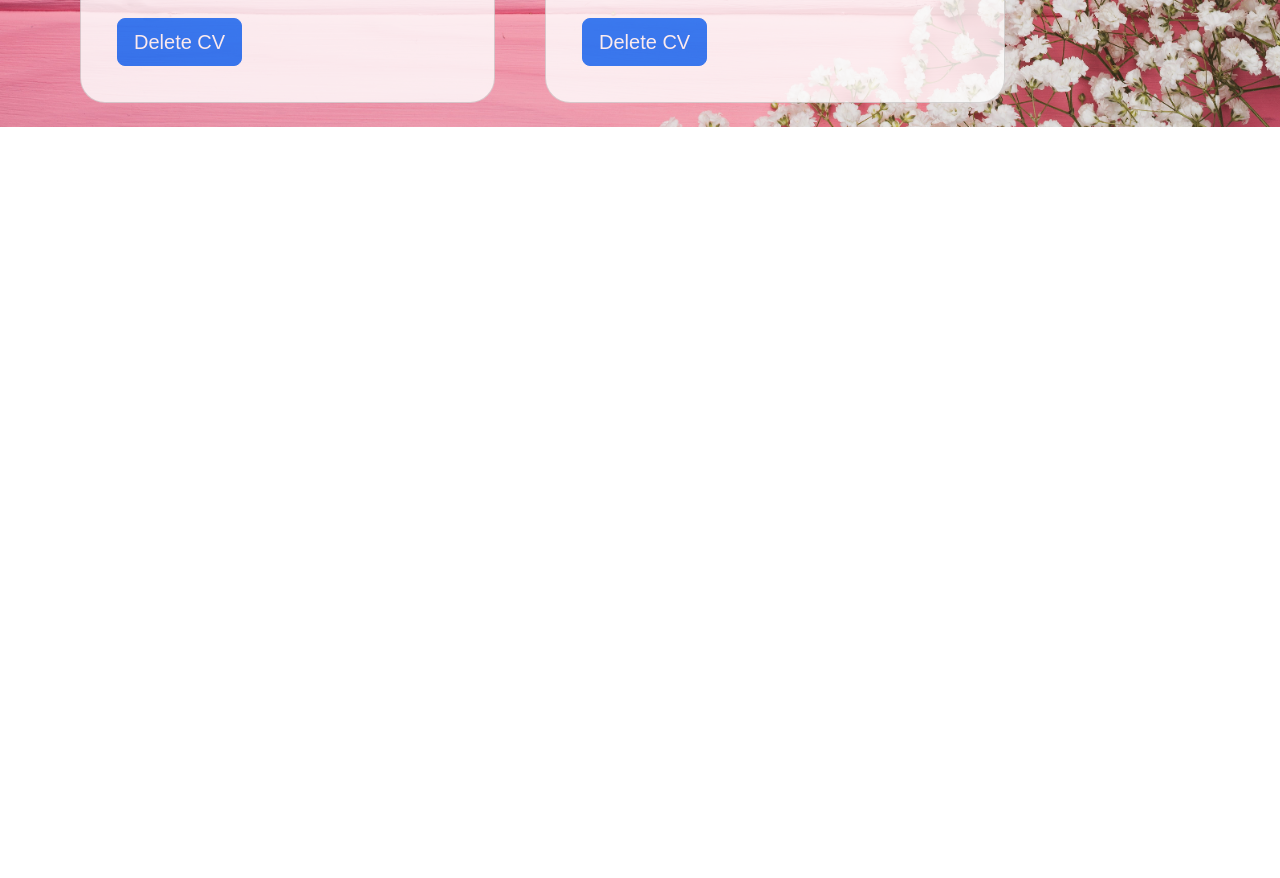
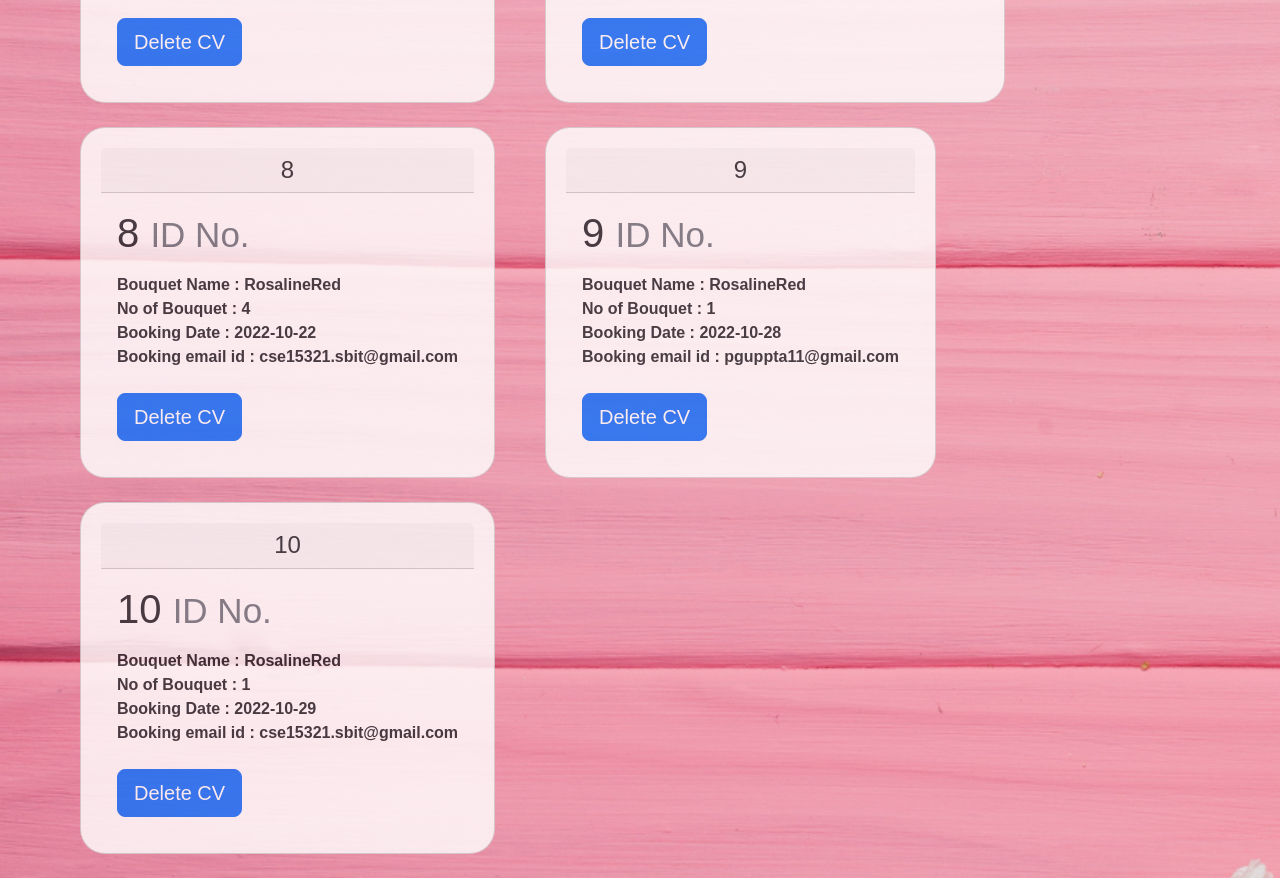
Before and after one commit to tinkugupta5/cud_project, a React (Create React App) app: page /allBookings in a window 1280 px wide. Shown: the part 740-1618 px from the top of the page. Before the commit the page ends 867 px from the top, so only its background shows below. Built offline with nearby package versions, Linux system fonts and the light colour scheme; data requests are answered from the project's data file.

Commit message:
this is update in mandatory fields

```diff
--- a/db.json
+++ b/db.json
@@ -34,6 +34,27 @@
       "emailId": "csssssse15321.sbit@gmail.com",
       "flowerCount": "1",
       "id": 7
+    },
+    {
+      "bouquetName": "RosalineRed",
+      "bookedOn": "2022-10-22",
+      "emailId": "cse15321.sbit@gmail.com",
+      "flowerCount": "4",
+      "id": 8
+    },
+    {
+      "bouquetName": "RosalineRed",
+      "bookedOn": "2022-10-28",
+      "emailId": "pguppta11@gmail.com",
+      "flowerCount": "1",
+      "id": 9
+    },
+    {
+      "bouquetName": "RosalineRed",
+      "bookedOn": "2022-10-29",
+      "emailId": "cse15321.sbit@gmail.com",
+      "flowerCount": "1",
+      "id": 10
     }
   ]
 }
--- a/src/components/AllBooking.js
+++ b/src/components/AllBooking.js
@@ -1,12 +1,12 @@
 import React,{useState,useEffect} from 'react'
 import axios from 'axios'
-import { useNavigate } from 'react-router-dom';
+// import { useNavigate } from 'react-router-dom';
 
 
 const AllBooking = () => {
 
   const [bookings,setBookings] = useState([]);
-  const navigate = useNavigate();
+  // const navigate = useNavigate();
 
   useEffect(() => {
     axios
@@ -26,7 +26,7 @@ const AllBooking = () => {
     .delete("http://localhost:4000/bookings/" + id)
     .then(()=> {
       alert("The CV With Id Number : " + id + "is deleted");
-      navigate(0);
+      // navigate(0);
     })
 
     .catch ((err) => {
--- a/src/components/CreateBooking.js
+++ b/src/components/CreateBooking.js
@@ -1,12 +1,12 @@
 import React,{useState} from 'react'
 import axios from "axios"
 import {validation} from './../validators/validation';
-import { useNavigate } from 'react-router-dom';
+// import { useNavigate } from 'react-router-dom';
 
 
 
 const BookingComponent = (props) => {
-    const navigate = useNavigate();
+   //  const navigate = useNavigate();
 
     //state to hold the form details that needs to be added . when user enter the values the state gets updated
     const [state,setState] = useState({
@@ -51,18 +51,23 @@ const BookingComponent = (props) => {
 
     const handleSubmit = (event) => {
         event.preventDefault();
-        if(Object.values(state).every((value) => value !=="")) {
+        // if(Object.values(state).every((value) => value !=="")) {
+            if(state.bookedOn === "" || state.flowerCount === "" || state.emailId === "" || state.flowerCount === ""){
+            setMandatory(true)
+            } else {
             axios.post("http://localhost:4000/bookings",state)
             .then((res)=> {
                 console.log("res",res)
                 setSuccessMessage ("data submitted successfully for ID number" + res.data.id);
             })
             .catch((err) =>{
-                setFormErrors("Enter all Fields");
+                setFormErrors(messages.ERROR);
             })
+
         }
-        navigate(0);
-    };
+    }
+      //   navigate(0);
+
 
     // setp 1
 
@@ -101,6 +106,12 @@ const BookingComponent = (props) => {
                 if(validation.validateEmail(value)){
                     error.emailIdError = "";
                 }
+
+                // if(!validation.validateEmail(value)){
+                //     error.emailIdError = messages.EMAILID_ERROR
+                // }  for certification
+
+
                 else {
                     console.log("Checked");
                     error.emailIdError = messages.EMAILID_ERROR;
@@ -110,6 +121,16 @@ const BookingComponent = (props) => {
 
                 case "bookedOn":
                     if(!validation.validDate(value)){
+                        error.bookedOnError = messages.BOOKED_ON_ERROR;
+                    }
+                    else {
+
+                        error.bookedOnError="";
+                    }
+                    break;
+
+                    case "":
+                    if(!validation(value)){
                         error.bookedOnError = messages.BOOKED_ON_ERROR;
                     }
                     else {
@@ -147,7 +168,7 @@ const BookingComponent = (props) => {
                         <div className="form-group" >
                             <label>Bouquet Name</label>
                             <select name="bouquetName" value={state.bouquetName} onChange={handleChange}  data-testid="bouquetName" className='form-control'>
-                            <option value="">Select a bouquet</option>
+                            <option value=''>Select a bouquet</option>
                                 <option value="RosalineRed" >Rosaline Red</option>
                                 <option value="TerifficTulip">Teriffic Tulip</option>
                                 <option value="ChineseChandelier">Chinese Chandelier</option>
@@ -173,6 +194,8 @@ const BookingComponent = (props) => {
                         <br></br>
                         {/* disabled={!mandatory} */}
                         <button disabled={!mandatory}  data-testid="button"  type='submit' name="active" className='btn btn-primary'>Book Bouquet</button><br></br>
+                        {mandatory?(<span className='text-success'>{messages.MANDATORY}</span>):null}
+
                         {successMessage?(<span className='text-success'>{successMessage}</span>):null}
                         { setErrorMessage?(<span className='text-danger'>{setFormErrors}</span>):null}
                     </form>
--- a/src/components/ViewBooking.js
+++ b/src/components/ViewBooking.js
@@ -117,19 +117,13 @@ const onsubmit = (event) => {
                     <td>{state.bookingData.flowerCount}</td>
                     <td>{state.bookingData.bookedOn}</td>
                     <td>
-                      <button className='btn btn-danger btn-sm mt-2 ms-2' data-testid="delete-button" onClick={()=>{handleAction("onDelete");}}>Delete</button>
+                      <button className='btn btn-danger  mt-2 ms-2' data-testid="delete-button" onClick={()=>{handleAction("onDelete");}}>Delete</button>
+                      <button className='btn btn-success  mt-2 ms-2' data-testid="update-button" onClick={()=>{}}>Delete</button>
                     </td>
                   </tr>
                 </tbody>
-
-
-
               </table>):null}
-
-
               {state.infoMessage ? (<p data-testid className="text-info mt-2">{state.infoMessage}</p>):null}
-
-
 
             </form>
           </div>
```
